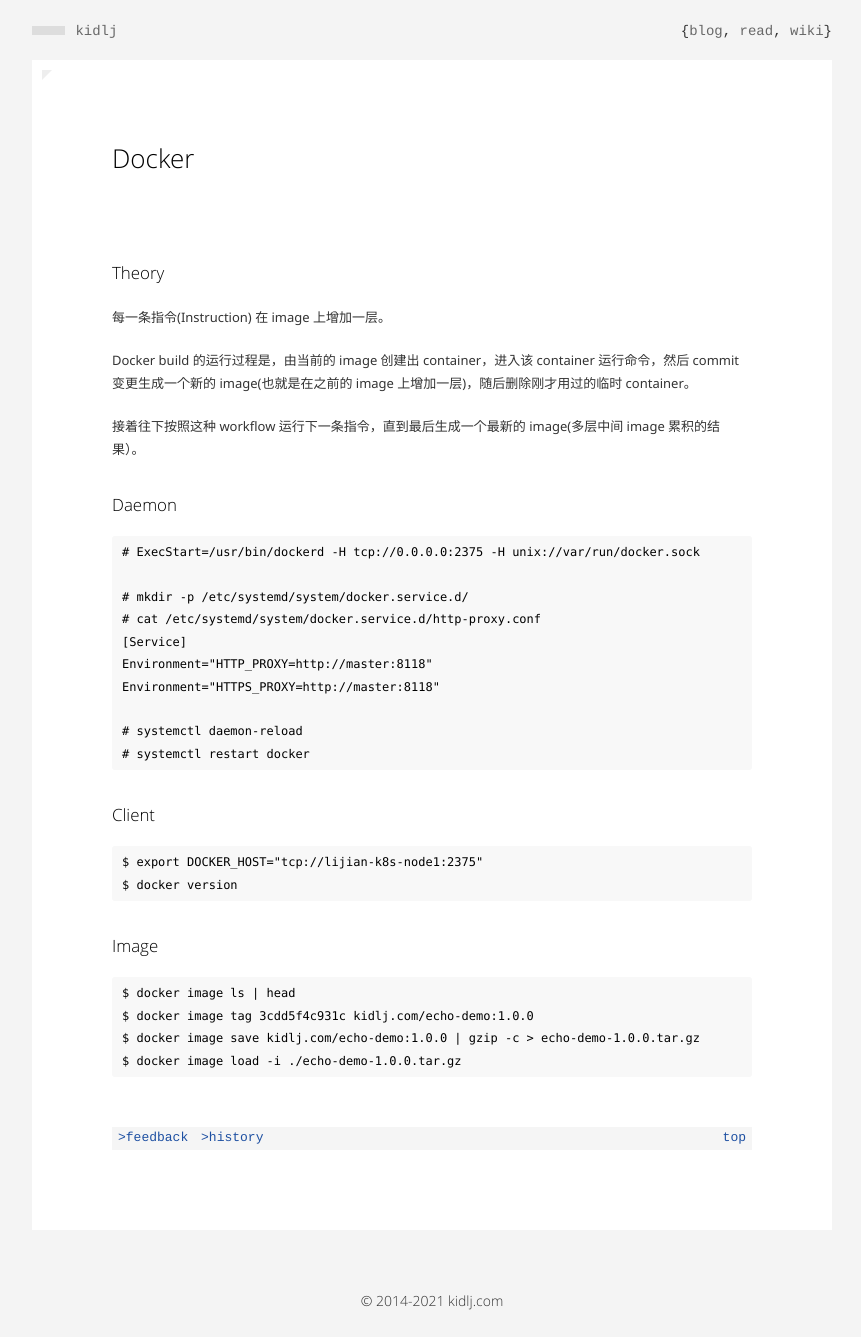
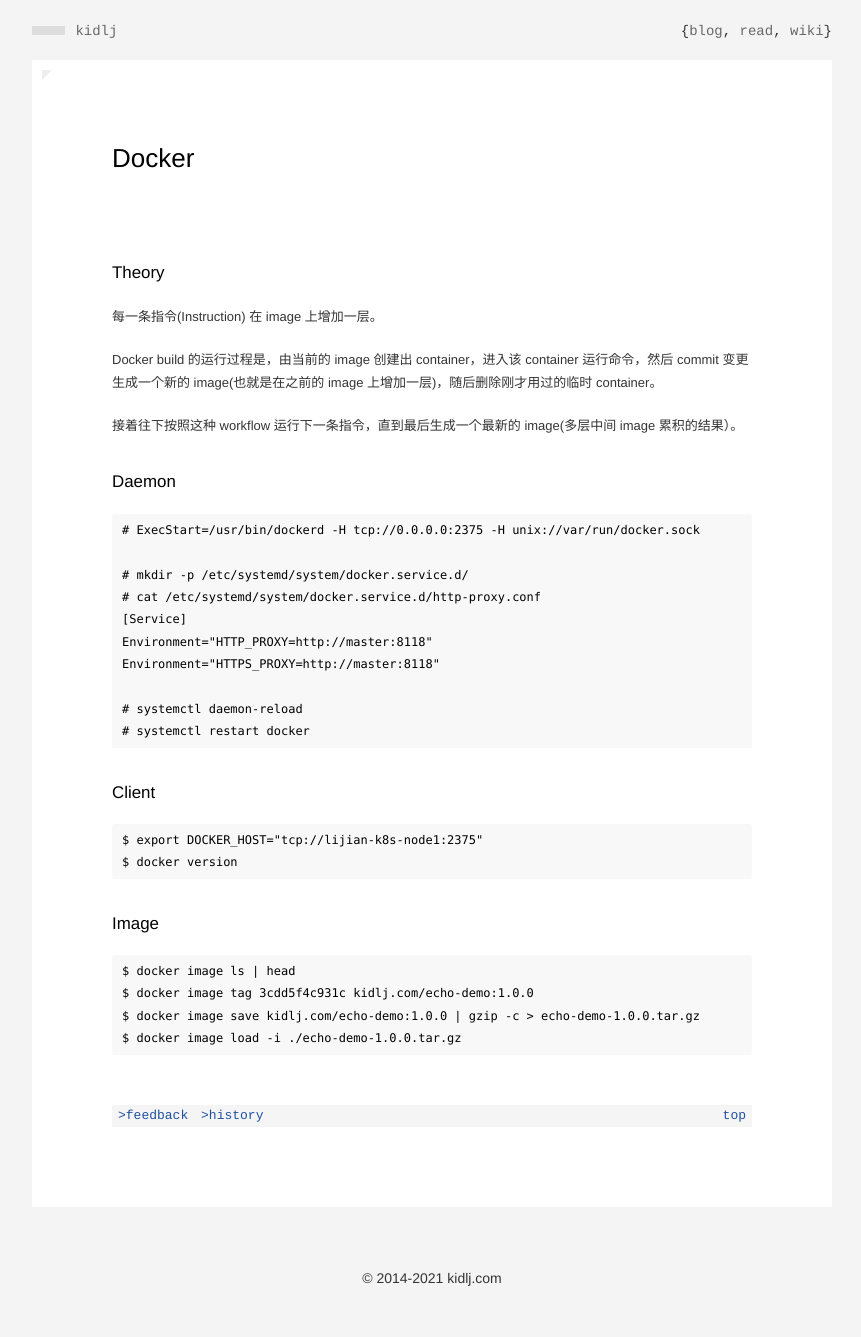
Before and after one commit to kidlj/awei, a Jekyll site: the page built from _wiki/docker.md, in a window 1280 px wide. Shown: the whole page, without its empty margins (208-1069 px from the left). Built offline with Jekyll 4.4.1, drawn with Linux system fonts in a browser that asks for light colours; after the commit the page ends 1315 px from its top, so only the background shows below that.

Commit message:
style tweaks:
1. remove webfonts;
2. prefer normal sans-serif fonts; Prefer Helvetica Neue.
3. titles font weight set to 400;
4. no bold font for code highlighting;
5. fix code tab-size for mozilla firefox.

```diff
--- a/_layouts/main.html
+++ b/_layouts/main.html
@@ -5,7 +5,6 @@
 	<meta name='viewport' content='width=device-width, initial-scale=1.0, user-scalable=no'>
 	<meta http-equiv="Content-Type" content="text/html; charset=UTF-8">
 	<link href="/favicon.ico" rel="shortcut icon" type="image/x-icon">
-	<link href='/css/webfonts.css' rel='stylesheet' type='text/css'>
 	<link href="/css/global.css" rel="stylesheet" type="text/css">
 	<link href="/css/style.css" rel="stylesheet" type="text/css">
 	<link href="/css/syntax.css" rel="stylesheet" type="text/css">
--- a/css/style.css
+++ b/css/style.css
@@ -2,7 +2,7 @@ body {
 	background-color: #f4f4f4;
 	color: #343434;
 	line-height: 1.6em;
-	font-family: "Segoe UI", "Arial", "Helvetica", "Source Sans Pro", "Dejavu Sans", "Microsoft YaHei", sans-serif;
+	font-family: "Helvetica Neue", "Arial", "Source Sans Pro", "Dejavu Sans", sans-serif;
 	padding: 20px 10px;
 }
 
@@ -13,10 +13,10 @@ a:hover {
 
 b, strong, h1, h2, h3, h4, h5 {
 	color: #000;
-	font-weight: 700; }
+	font-weight: 400; }
 
 h1, h2, h3 {
-	font-family: "Open Sans", "Segeo UI", "Arial", "Helvetica", "Dejavu Sans", serif;
+	font-family: "Helvetica Neue", "Arial", "Dejavu Sans", sans-serif;
 }
 
 hr {
@@ -29,11 +29,13 @@ hr {
 pre {
 	padding: 5px 10px;
 	tab-size: 4;
+	-moz-tab-size: 4;
 	overflow: auto;
 	font-family: "Menlo", "Consolas", "Source Code Pro", "Dejavu Sans Mono", monospace;
 	margin: 20px 0; }
 code {
 	tab-size: 4;
+	-moz-tab-size: 4;
 	font-family: "Menlo", "Consolas", "Source Code Pro", "Dejavu Sans Mono", monospace; }
 
 
@@ -70,7 +72,7 @@ article {
 	padding: 80px;
 	background-color: #fff;
 	font-size: 13px;
-	font-family: "Segoe UI", "Arial", "Helvetica", "Dejavu Sans", "Microsoft YaHei", sans-serif;
+	font-family: "Helvetica Neue", "Arial", "Dejavu Sans", sans-serif;
 	font-weight: 400;
 	position: relative; }
 	article * {
@@ -78,8 +80,8 @@ article {
 	article header {
 		margin-bottom: 60px; }
 		article header .post-title {
-      font-family: "Open Sans", "Segeo UI", "Arial", "Helvetica", "Dejavu Sans", serif;
-			font-weight: 500;
+      font-family: "Helvetica Neue", "Arial", "Dejavu Sans", sans-serif;
+			font-weight: 400;
 			line-height: 1.4em;
 			font-size: 2.0em;
 			margin: 0 0 5px; }
@@ -95,7 +97,7 @@ article {
 
 		/* for index header */
 		article header .index-title {
-			font-weight: 500;
+			font-weight: 400;
 			font-size: 1.7em;
 			/* margin tweak to equal wiki page  */
 			margin: 0px 0px -20px; }
@@ -110,17 +112,17 @@ article {
 		padding: 0 0 0 13px; }
 	article h1 {
 		font-size: 1.7em;
-		font-weight: 500;
+		font-weight: 400;
 		border-bottom: 1px solid #E4DADA;
 		padding-bottom: 1em;
 		margin: 2em 0 2em; }
 	article h2 {
 		font-size: 1.6em;
-		font-weight: 500;
+		font-weight: 400;
 		margin: 2em 0 1em; }
 	article h3 {
 		font-size: 1.3em;
-		font-weight: 500;
+		font-weight: 400;
 		margin: 2em 0 1em; }
 	article img:not([height]) {
 		margin: 10px 0;
@@ -222,7 +224,6 @@ article {
 
 
 .site-footer {
-	font-family: "Open Sans";
 	text-align: center;
 	padding: 60px 25px 25px 25px; }
 
--- a/css/syntax.css
+++ b/css/syntax.css
@@ -1,6 +1,6 @@
 /* http://loyc.net/res/css/syntax.css */
 .highlight .hll { background-color: #ffc; }
-.highlight .c { color: #888; font-weight: bold; } /* Comment */
+.highlight .c { color: #888;} /* Comment */
 .highlight .err { color: #a00; background-color: #fff } /* Error */
 .highlight .k { color: #069; } /* Keyword */
 .highlight .o { color: #555 } /* Operator */
@@ -18,7 +18,6 @@
 .highlight .gi { background-color: #cfc; border: 1px solid #0c0 } /* Generic.Inserted */
 .highlight .go { color: #aaa } /* Generic.Output */
 .highlight .gp { color: #009; } /* Generic.Prompt */
-.highlight .gs { } /* Generic.Strong */
 .highlight .gu { color: #030; } /* Generic.Subheading */
 .highlight .gt { color: #9c6 } /* Generic.Traceback */
 .highlight .kc { color: #069; } /* Keyword.Constant */
--- a/css/webfonts.css
+++ /dev/null
@@ -1,13 +0,0 @@
-/* @font-face {
-	  font-family: 'Marcellus SC';
-	  font-style: normal;
-	  font-weight: 400;
-	  src: local('Marcellus SC'), local('MarcellusSC-Regular'), url('/fonts/MarcellusSC.woff') format('woff');
-		} */
-
-@font-face {
-  font-family: 'Open Sans';
-  font-style: normal;
-  font-weight: 300;
-  src: local('Open Sans Light'), local('OpenSans-Light'), url('/fonts/OpenSansLight.woff') format('woff');
-}
```
